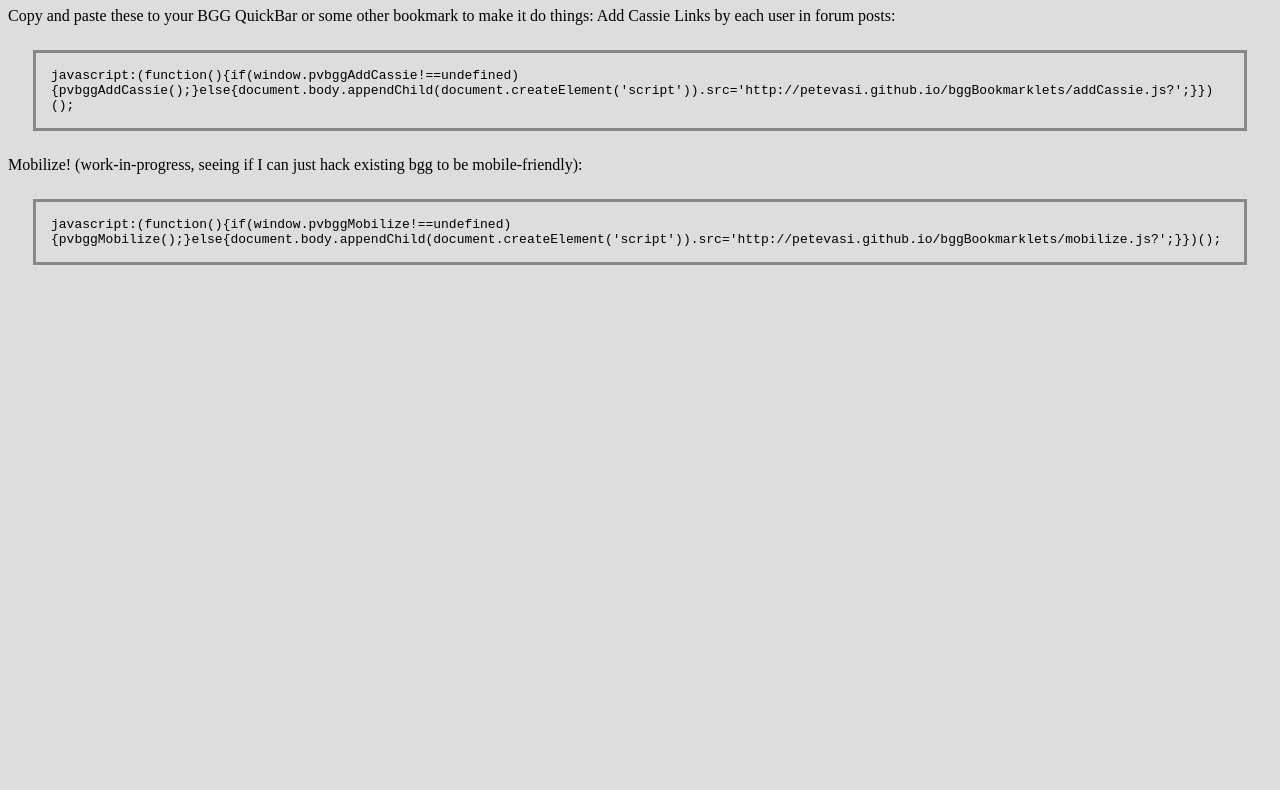
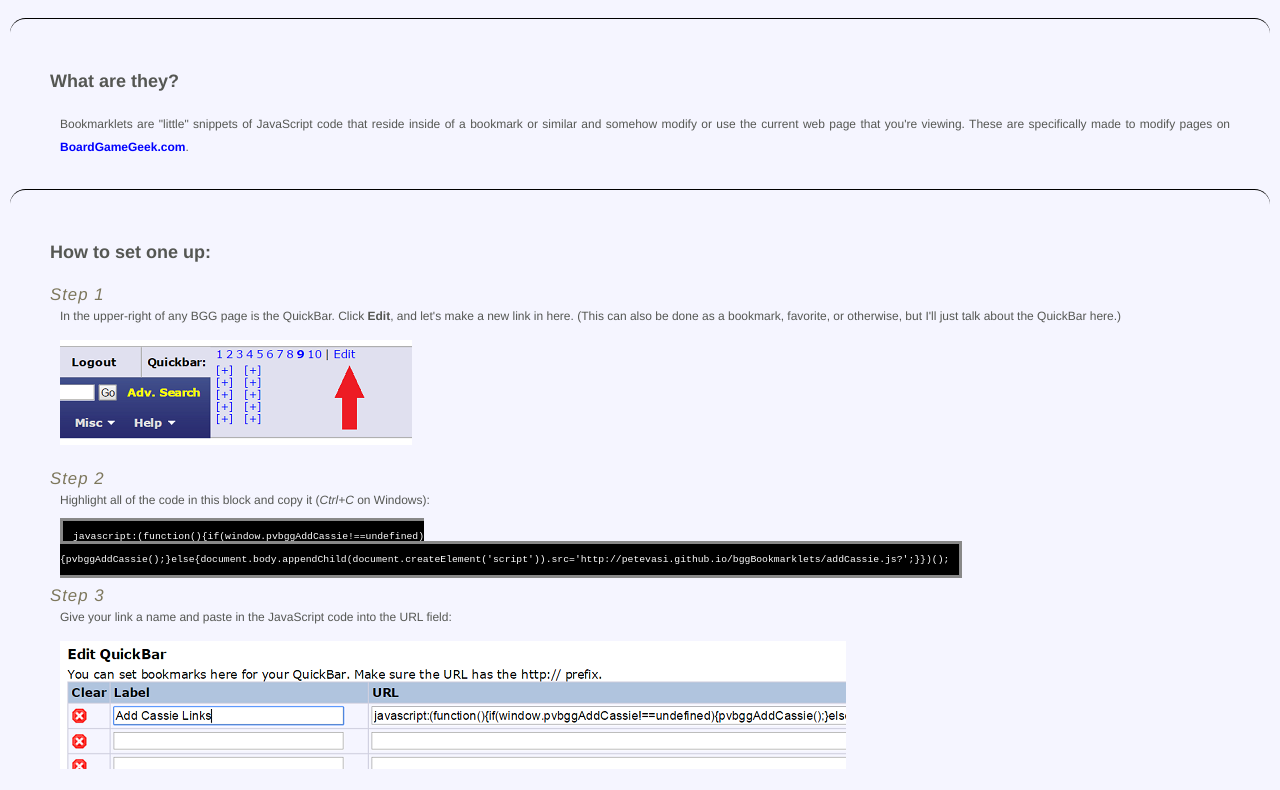
Before and after one commit to PeteVasi/bggBookmarklets, a plain HTML site: page index.html in a window 1280 px wide. Shown: the part 73-863 px from the top of the page. Before the commit the page ends 800 px from the top, so only its background shows below. Drawn offline with Linux system fonts and the light colour scheme.

Commit message:
Added style and instructions on how-to-use

```diff
--- a/index.html
+++ b/index.html
@@ -3,21 +3,74 @@
 <head>
 	<meta charset="utf-8">
 	<title>BGG Bookmarklets</title>
+    <link rel="stylesheet" type="text/css" href="style.css" />
 </head>
-<body bgcolor="#dddddd">
+<body>
 
 <h1>BGG Bookmarklets</h1>
-Copy and paste these to your BGG QuickBar or some other bookmark to make it do things:
 
-Add Cassie Links by each user in forum posts:
-<code style="display: block; border: 3px solid #888; margin: 25px; padding: 15px;">
+<hr />
+<div class="sectionA">
+<h2>What are they?</h2>
+<p>
+Bookmarklets are "little" snippets of JavaScript code that reside inside of a bookmark or similar and somehow modify
+or use the current web page that you're viewing.  These are specifically made to modify pages on
+<a href="http://www.boardgamegeek.com/">BoardGameGeek.com</a>.
+</p>
+</div>
+
+<hr />
+
+<h2>How to set one up:</h2>
+<h3>Step 1</h3>
+<p>
+In the upper-right of any BGG page is the QuickBar.  Click <b>Edit</b>, and let's make a new link in here.  (This
+can also be done as a bookmark, favorite, or otherwise, but I'll just talk about the QuickBar here.)
+</p>
+<p><img src="images/howto1.png"></p>
+
+<h3>Step 2</h3>
+<p>
+Highlight all of the code in this block and copy it (<I>Ctrl+C</i> on Windows):
+</p>
+<p><code>
 javascript:(function(){if(window.pvbggAddCassie!==undefined){pvbggAddCassie();}else{document.body.appendChild(document.createElement('script')).src='http://petevasi.github.io/bggBookmarklets/addCassie.js?';}})();
-</code>
+</code></p>
 
-Mobilize!  (work-in-progress, seeing if I can just hack existing bgg to be mobile-friendly):
-<code style="display: block; border: 3px solid #888; margin: 25px; padding: 15px;">
+<h3>Step 3</h3>
+<p>Give your link a name and paste in the JavaScript code into the URL field:</p>
+<p><img src="images/howto3.png"></p>
+
+<h3>Step 4</h3>
+<p>Go to a page where the link will have an effect and click on it.  In this case, visit a PBF Werewolf game thread.</p>
+<p><img src="images/howto4.png"></p>
+
+<h3>Step 5</h3>
+<p>The "Add Cassie Links" bookmarklet puts a little icon next to each user's post in the thread.  Clicking on the icon
+will open a window with handy Cassie Werewolf-related links.</p>
+<p><img src="images/howto5.png"></p>
+
+<hr />
+
+<h2>What bookmarklets are available?</h2>
+
+<h3>Add Cassie Links</h3>
+<p>Add an icon by each user's forum posts with a menu that has handy Cassie links for PBF Werewolf.</p>
+<p><code>
+javascript:(function(){if(window.pvbggAddCassie!==undefined){pvbggAddCassie();}else{document.body.appendChild(document.createElement('script')).src='http://petevasi.github.io/bggBookmarklets/addCassie.js?';}})();
+</code></p>
+<p><img src="images/howto5.png"></p>
+
+<h3>Mobilize!</h3>
+<p>A work-in-progress, I'm seeing if I can just hack existing BGG pages to be mobile-friendly.</p>
+<p><code>
 javascript:(function(){if(window.pvbggMobilize!==undefined){pvbggMobilize();}else{document.body.appendChild(document.createElement('script')).src='http://petevasi.github.io/bggBookmarklets/mobilize.js?';}})();
-</code>
+</code></p>
 
+<hr />
+
+<h2>Can I make/modify one?</h2>
+<p>Sure!  Head to the <a href="https://github.com/PeteVasi/bggBookmarklets">BGG Bookmarklets GitHub page</a> and start
+your own fork.</p>
 </body>
 </html>
--- /dev/null
+++ b/style.css
@@ -0,0 +1,75 @@
+/* css Zen Garden default style v1.02 */
+/* css released under Creative Commons License - http://creativecommons.org/licenses/by-nc-sa/1.0/  */
+
+/* This file based on 'Tranquille' by Dave Shea */
+/* You may use this file as a foundation for any new work, but you may find it easier to start from scratch. */
+
+/* basic elements */
+html {
+	margin: 0px 50px;
+	padding: 0;
+	}
+body {
+	font: 75% helvetica, arial, sans-serif;
+	line-height: 1.88889;
+	color: #555753;
+	background: #f5f5ff;
+	margin: 0;
+	padding: 0;
+	}
+p {
+	margin-top: 0;
+    margin-left: 10px;
+	text-align: justify;
+	}
+h3 {
+	font: italic normal 1.4em helvetica, arial, sans-serif;
+	letter-spacing: 1px;
+	margin-bottom: 0;
+	color: #7D775C;
+	}
+a:link {
+	font-weight: bold;
+	text-decoration: none;
+	color: #0000ff;
+	}
+a:visited {
+	font-weight: bold;
+	text-decoration: none;
+	color: #0000ff;
+	}
+a:hover, a:focus, a:active {
+	text-decoration: underline;
+	color: #4444ff;
+	}
+abbr {
+	border-bottom: none;
+	}
+code {
+    border: 3px solid #888;
+    padding: 10px;
+    background: #000;
+    color: #fff;
+    }
+
+/* http://css-tricks.com/examples/hrs/ */
+hr {
+    margin-top: 30px;
+    margin-left: -40px;
+    margin-right: -40px;
+    height: 30px;
+    border-style: solid;
+    border-color: black;
+    border-width: 1px 0 0 0;
+    border-radius: 20px;
+}
+hr:before { /* Not really supposed to work, but does */
+    display: block;
+    content: "";
+    height: 30px;
+    margin-top: -31px;
+    border-style: solid;
+    border-color: black;
+    border-width: 0 0 1px 0;
+    border-radius: 20px;
+}
```
Also changed, not shown: images/howto1.png (added), images/howto3.png (added), images/howto4.png (added), images/howto5.png (added).
